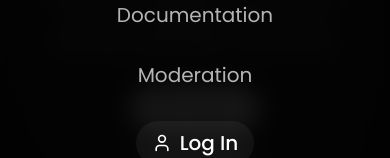
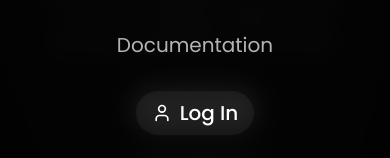
Before and after one commit to dioneapp/getdione.app, a Next.js app: page / in a window 390 px wide. Both pictures are taken after a click on the button "Toggle mobile menu". Shown: the part 399-557 px from the top of the page. Built offline with nearby package versions, Linux system fonts and the light colour scheme; no server answers.

Commit message:
Filter navbar links based on user moderator status

```diff
--- a/src/components/layout/Navbar.tsx
+++ b/src/components/layout/Navbar.tsx
@@ -164,7 +164,9 @@ export default function Navbar() {
 					<X className="w-5 h-5" />
 				</button>
 				<div className="flex flex-col items-center justify-center h-full gap-8">
-					{links.map((link) => (
+					{links
+						.filter((link) => !link.moderator || user?.moderator)
+						.map((link) => (
 							<Link
 								key={link.href}
 								href={link.href}
```
Lines whose indentation alone changed are shown as unchanged.
